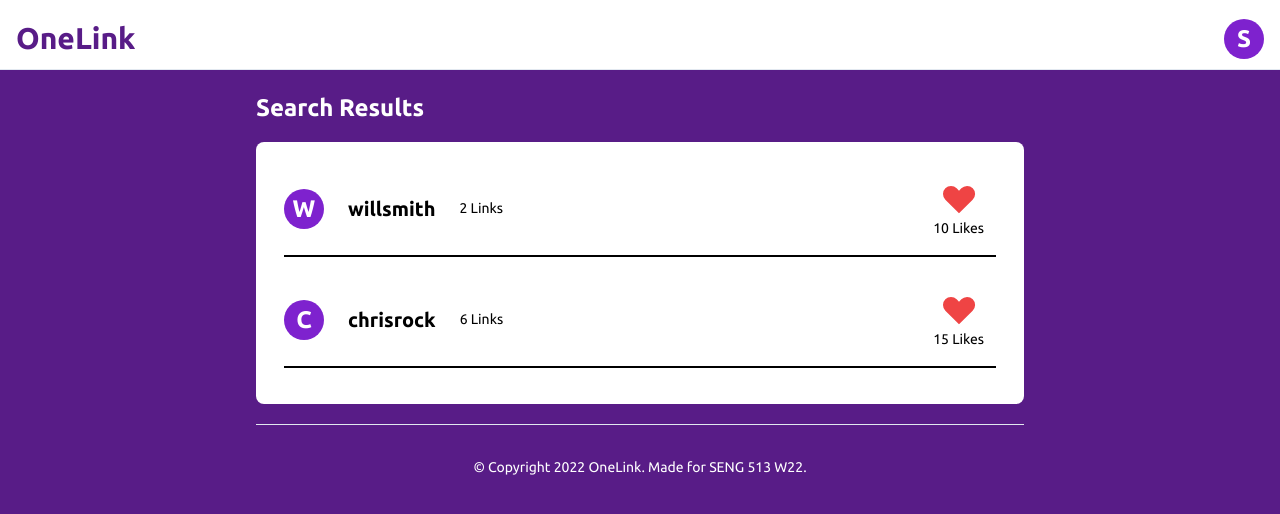
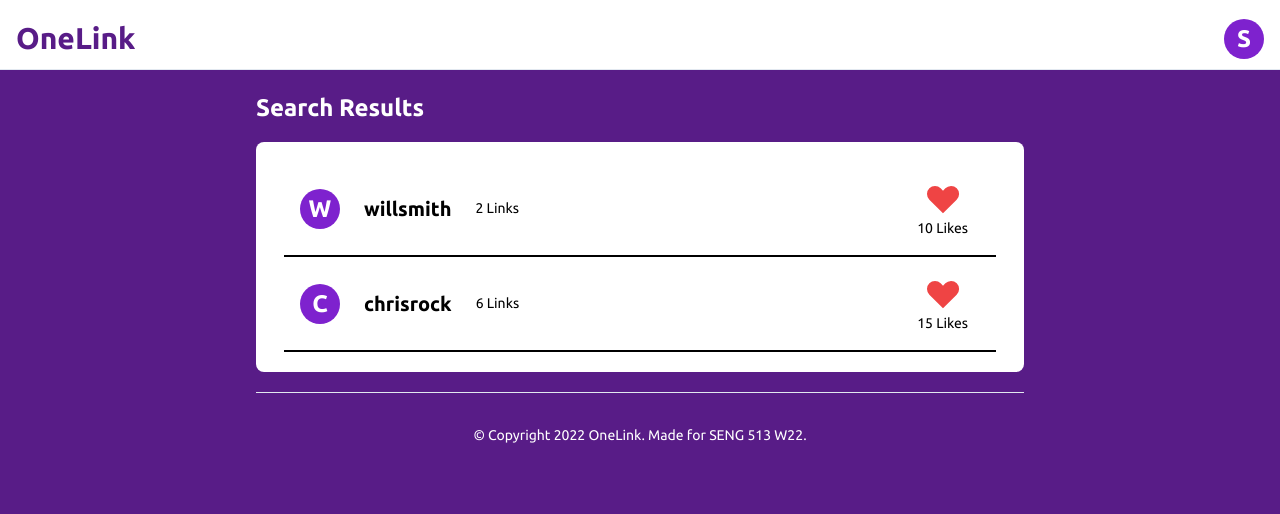
Before and after one commit to JCayabyab/onelink, a Next.js app: page /search/1 in a window 1280 px wide. Shown: the top 514 px of the page. Built offline with nearby package versions, Linux system fonts and the light colour scheme; sample sign-in values are in the browser's storage.

Commit message:
Add hover styling to search results

```diff
--- a/src/pages/search/[query].tsx
+++ b/src/pages/search/[query].tsx
@@ -59,7 +59,7 @@ const SearchResults = () => {
       <div>
         {userResults.map(({ username, linkName, likes, links }) => (
           <Link href={`/l/${linkName}`} key={username}>
-            <a className="mb-4 flex justify-between border-b-2 border-b-black py-4">
+            <a className="flex justify-between border-b-2 border-b-black p-4 hover:bg-black/10">
               <div className="flex items-center">
                 <div className="inline-flex h-10 w-10 items-center justify-center rounded-full bg-purple-700 font-sans text-2xl font-semibold text-white focus:outline-none focus-visible:ring-2 focus-visible:ring-white/75">
                   {username[0]?.toUpperCase()}
```
